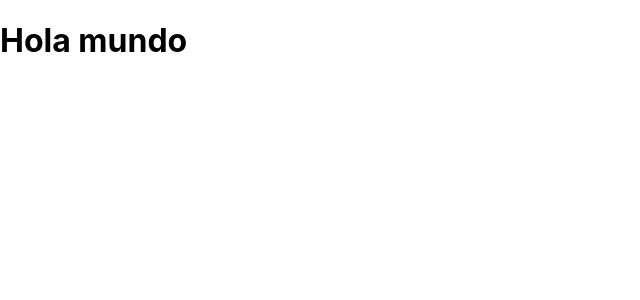
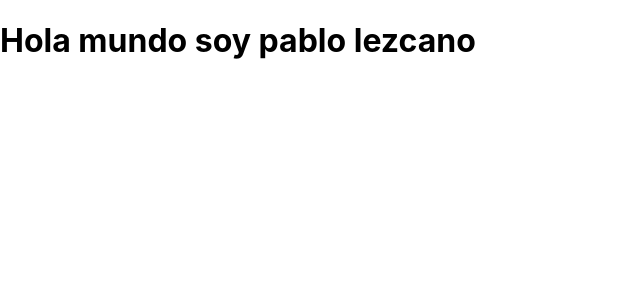
Before and after one commit to lezcouu/Portfolio, a React (Create React App) app: page / in a window 1280 px wide. Shown: the top 300 px of the page, without its empty margins (0-640 px from the left). Built offline with nearby package versions, Linux system fonts and the light colour scheme.

Commit message:
soy pablo lezcano

```diff
--- a/src/components/Portfolio.jsx
+++ b/src/components/Portfolio.jsx
@@ -4,7 +4,7 @@ const Portfolio = () => {
 	return (
 		<div>
 		<h1>
-			Hola mundo
+			Hola mundo soy pablo lezcano
 		</h1>
 		</div>
 	)
```
Also changed, not shown: 1 other file (tests, documents, lock files or other folders).
